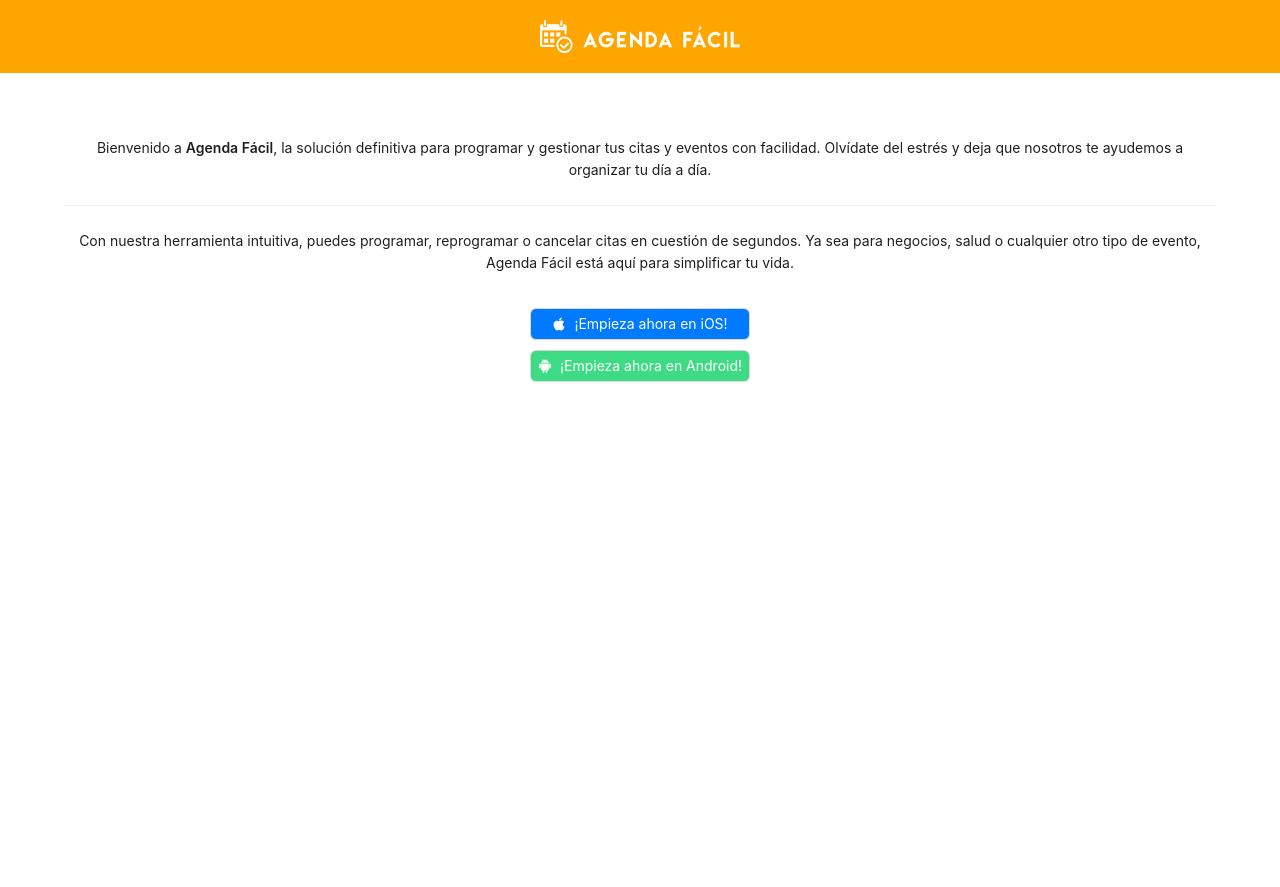
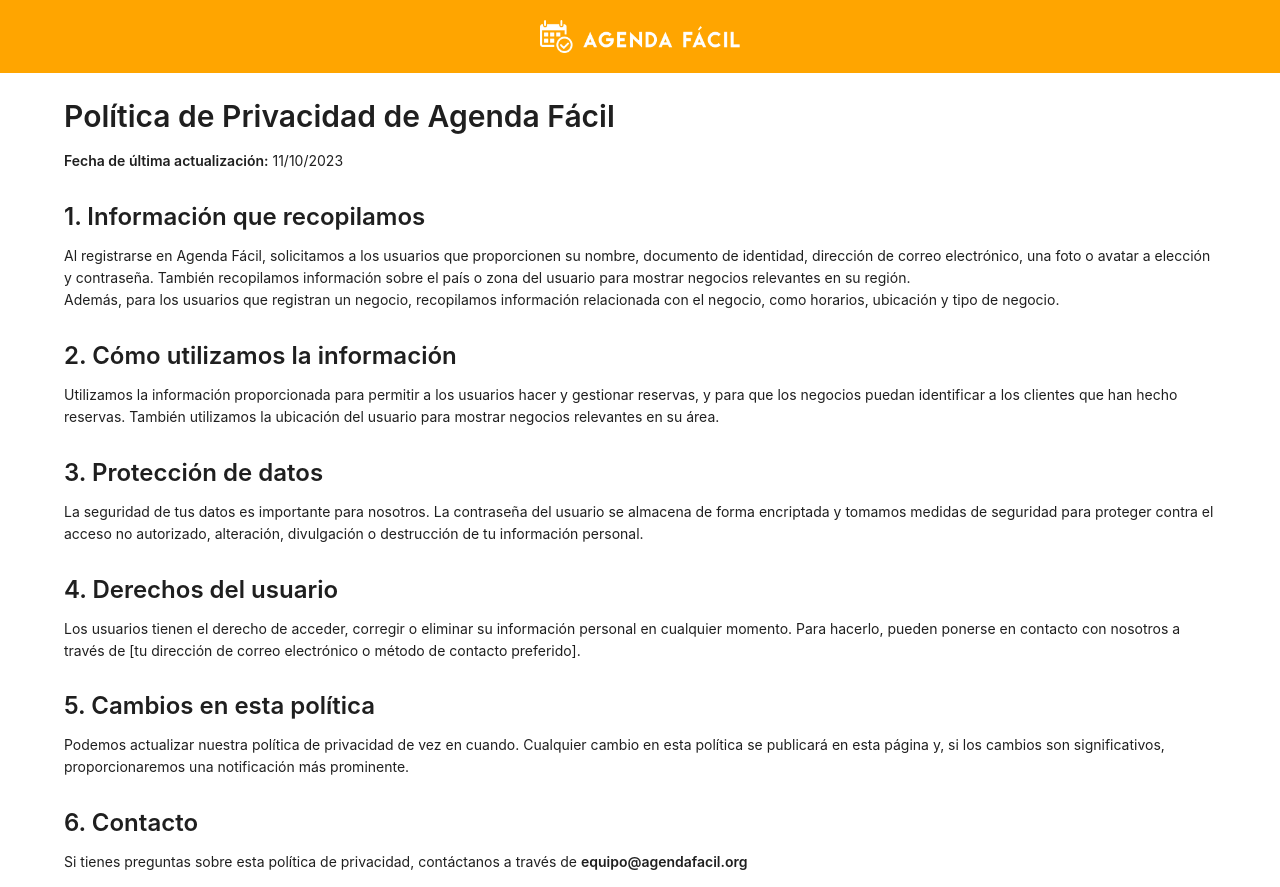
Before and after one commit to Emiliano-Russo/reservation-admin-panel, a React (Create React App) app: page /privacy in a window 1280 px wide. Before the commit the page ends 800 px from the top, so only its background shows below. Built offline with nearby package versions, Linux system fonts and the light colour scheme; no server answers.

Commit message:
feature/Screen PrivacyPolicy

```diff
--- a/src/App.tsx
+++ b/src/App.tsx
@@ -3,6 +3,7 @@
 import { ConfirmEmail } from "./screens/ConfirmEmail";
 import { Home } from "./screens/Home";
 import { ResetPassword } from "./screens/ResetPassword";
+import { PrivacyPolicy } from "./screens/PrivacyPolicy";
 
 function App() {
   return (
@@ -10,6 +11,7 @@
       <Routes>
         <Route path="/confirm-email" element={<ConfirmEmail />} />
         <Route path="/reset-password" element={<ResetPassword />} />
+        <Route path="/privacy" element={<PrivacyPolicy />} />
         <Route path="/*" element={<Home />} />
       </Routes>
     </BrowserRouter>
--- /dev/null
+++ b/src/screens/PrivacyPolicy.tsx
@@ -0,0 +1,69 @@
+import { Typography } from "antd";
+import { Header } from "../components/Header";
+
+const { Title, Paragraph } = Typography;
+
+export const PrivacyPolicy = () => {
+  return (
+    <>
+      <Header />
+      <div style={{ padding: "0px 5%", textAlign: "left" }}>
+        <Title level={2}>Política de Privacidad de Agenda Fácil</Title>
+        <Paragraph>
+          <strong>Fecha de última actualización:</strong> 11/10/2023
+        </Paragraph>
+
+        <Title level={3}>1. Información que recopilamos</Title>
+        <Paragraph>
+          Al registrarse en Agenda Fácil, solicitamos a los usuarios que
+          proporcionen su nombre, documento de identidad, dirección de correo
+          electrónico, una foto o avatar a elección y contraseña. También
+          recopilamos información sobre el país o zona del usuario para mostrar
+          negocios relevantes en su región.
+          <br />
+          Además, para los usuarios que registran un negocio, recopilamos
+          información relacionada con el negocio, como horarios, ubicación y
+          tipo de negocio.
+        </Paragraph>
+
+        <Title level={3}>2. Cómo utilizamos la información</Title>
+        <Paragraph>
+          Utilizamos la información proporcionada para permitir a los usuarios
+          hacer y gestionar reservas, y para que los negocios puedan identificar
+          a los clientes que han hecho reservas. También utilizamos la ubicación
+          del usuario para mostrar negocios relevantes en su área.
+        </Paragraph>
+
+        <Title level={3}>3. Protección de datos</Title>
+        <Paragraph>
+          La seguridad de tus datos es importante para nosotros. La contraseña
+          del usuario se almacena de forma encriptada y tomamos medidas de
+          seguridad para proteger contra el acceso no autorizado, alteración,
+          divulgación o destrucción de tu información personal.
+        </Paragraph>
+
+        <Title level={3}>4. Derechos del usuario</Title>
+        <Paragraph>
+          Los usuarios tienen el derecho de acceder, corregir o eliminar su
+          información personal en cualquier momento. Para hacerlo, pueden
+          ponerse en contacto con nosotros a través de [tu dirección de correo
+          electrónico o método de contacto preferido].
+        </Paragraph>
+
+        <Title level={3}>5. Cambios en esta política</Title>
+        <Paragraph>
+          Podemos actualizar nuestra política de privacidad de vez en cuando.
+          Cualquier cambio en esta política se publicará en esta página y, si
+          los cambios son significativos, proporcionaremos una notificación más
+          prominente.
+        </Paragraph>
+
+        <Title level={3}>6. Contacto</Title>
+        <Paragraph>
+          Si tienes preguntas sobre esta política de privacidad, contáctanos a
+          través de <strong>equipo@agendafacil.org</strong>
+        </Paragraph>
+      </div>
+    </>
+  );
+};
```
Also changed, not shown: 1 other file (tests, documents, lock files or other folders).
